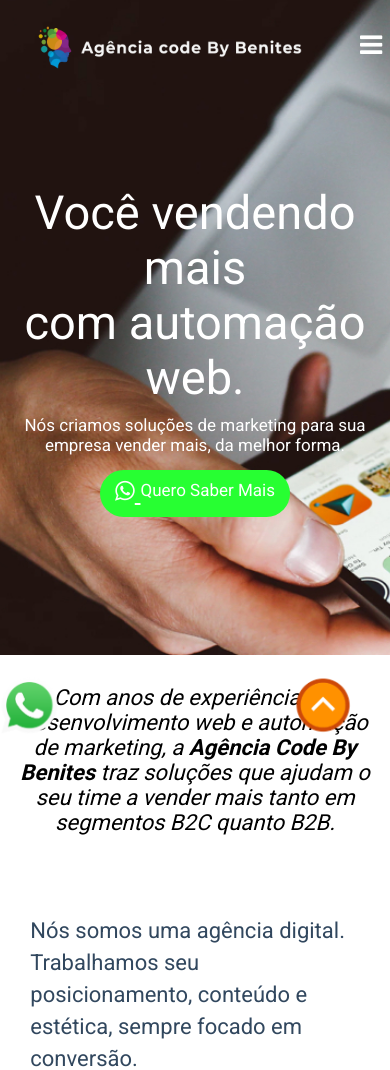
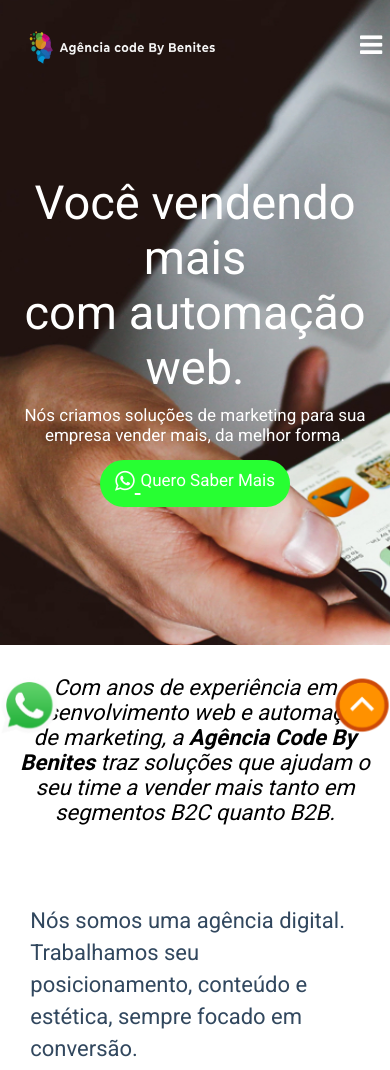
Before and after one commit to MarceloBenitesPro/agenciaCodeByBenites, a PHP site: page / in a window 390 px wide. Shown: the top 1070 px of the page. Run offline with PHP 8.4, Linux system fonts and the light colour scheme.

Commit message:
upload2 commit

```diff
--- a/css/style.css
+++ b/css/style.css
@@ -470,6 +470,12 @@ section.formulario > .container{
 
 @media screen and (max-width: 768px){
 
+    .logo{
+        top:0px;
+       width:240px;
+       height:35px;
+   }
+
     .box-footer{
         margin-bottom: 20px;
         width: 100%;
@@ -502,7 +508,7 @@ section.formulario > .container{
 
     .btn-top{
         z-index: 999;
-        left: 75%;
+        left: 85%;
         top: 80%;
         width: 60px;
         height:60px;
```
